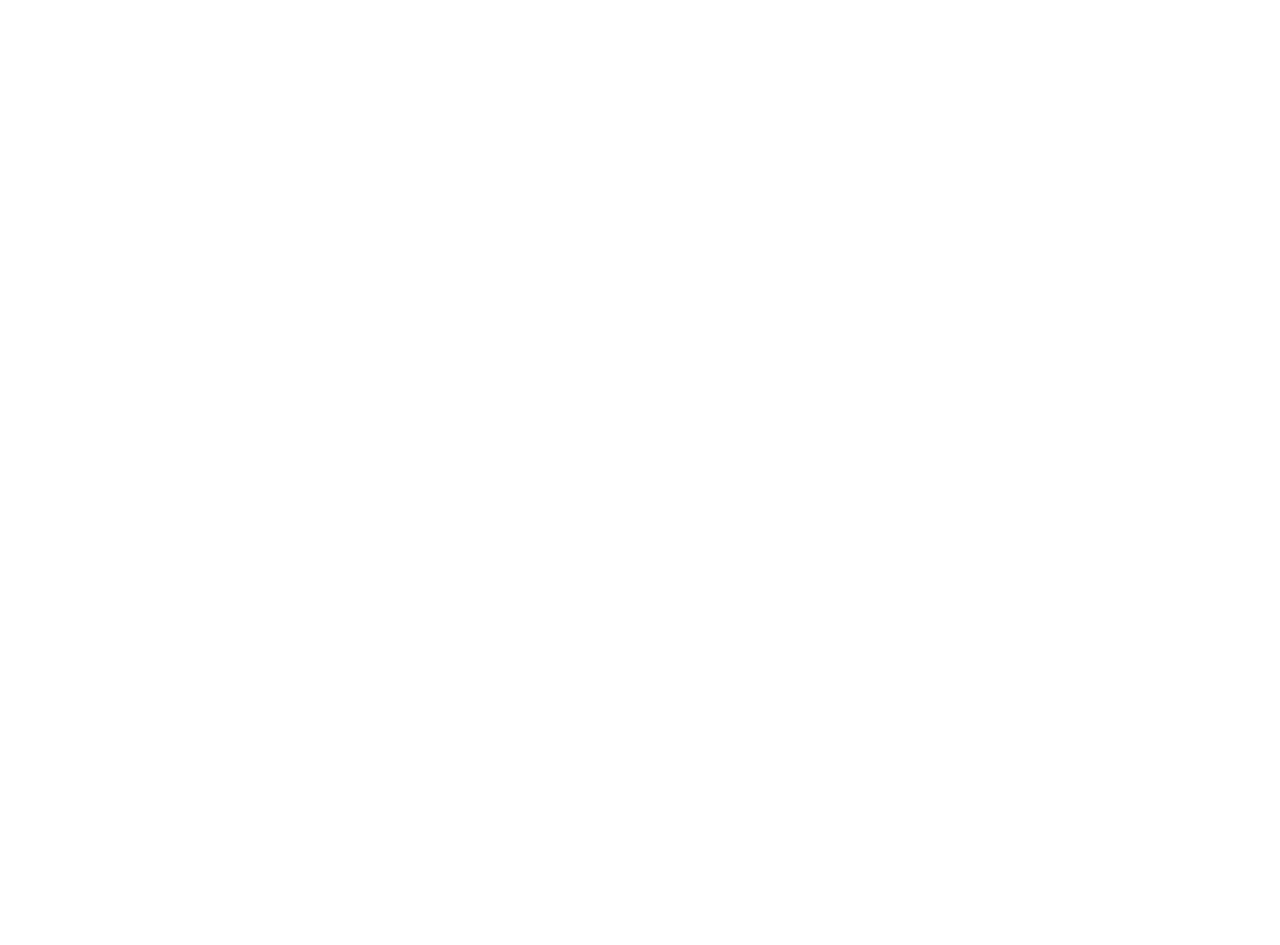
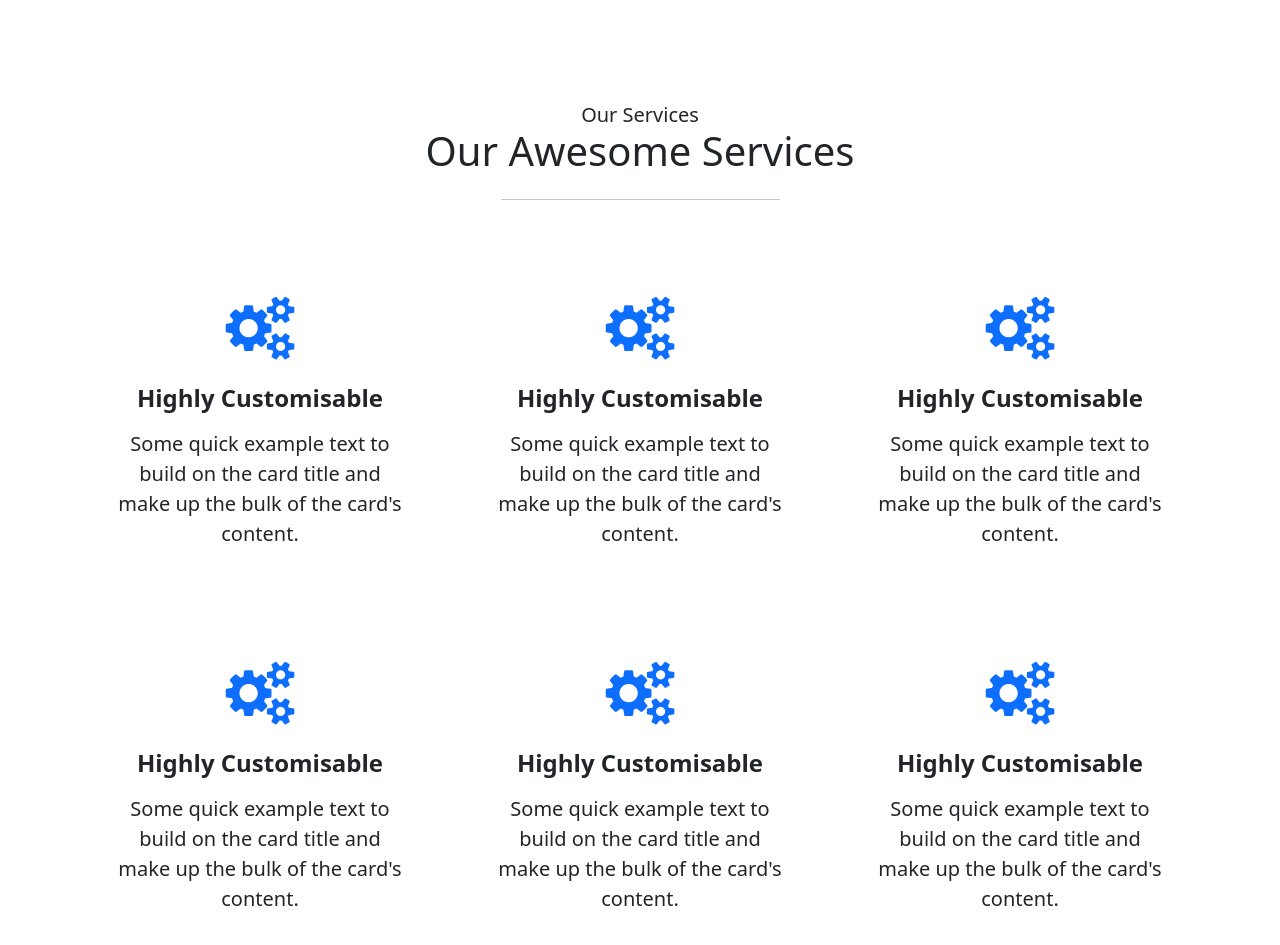
Before and after one commit to annpeacesnr/mernweb, a React (Create React App) app: page /services in a window 1280 px wide. Shown: the part 1080-2025 px from the top of the page. Before the commit the page ends 1135 px from the top, so only its background shows below. Built offline with nearby package versions, Linux system fonts and the light colour scheme.

Commit message:
added bootstrap card containers

```diff
--- a/src/App.js
+++ b/src/App.js
@@ -2,6 +2,7 @@
 import Navbar from './components/Navbar';
 import Home from './components/Home';
 import About from './components/About';
+import Services from './components/Services';
 
 function App() {
   return (
@@ -9,6 +10,7 @@
     <Navbar/>
     <Home/>
     <About/>
+    <Services />
     </>
   );
 }
--- /dev/null
+++ b/src/components/Services.jsx
@@ -0,0 +1,99 @@
+import React from "react";
+
+const Services = () => {
+  return (
+    <div>
+      <div id="service">
+        <div className="container my-5 py-5">
+          <div className="row">
+            <div className="col-12">
+              <h3 className="fs-5 text-center mb-0">Our Services</h3>
+              <h1 className="display-6 text-center mb-4">
+                Our <b>Awesome</b> Services
+              </h1>
+              <hr className="w-25 mx-auto" />
+            </div>
+          </div>
+          <div className="row mt-5">
+            <div className="col-md-4">
+              <div class="card p-3 border-0">
+                <div class="card-body text-center">
+                    <i className="fa fa-cogs fa-4x mb-4 text-primary"></i>
+                  <h5 class="card-title mb-3 fs-4 fw-bold">Highly Customisable</h5>
+                  <p class="card-text lead">
+                    Some quick example text to build on the card title and make
+                    up the bulk of the card's content.
+                  </p>
+                </div>
+              </div>
+            </div>
+            <div className="col-md-4">
+              <div class="card p-3 border-0">
+                <div class="card-body text-center">
+                    <i className="fa fa-cogs fa-4x mb-4 text-primary"></i>
+                  <h5 class="card-title mb-3 fs-4 fw-bold">Highly Customisable</h5>
+                  <p class="card-text lead">
+                    Some quick example text to build on the card title and make
+                    up the bulk of the card's content.
+                  </p>
+                </div>
+              </div>
+            </div>
+            <div className="col-md-4">
+              <div class="card p-3 border-0">
+                <div class="card-body text-center">
+                    <i className="fa fa-cogs fa-4x mb-4 text-primary"></i>
+                  <h5 class="card-title mb-3 fs-4 fw-bold">Highly Customisable</h5>
+                  <p class="card-text lead">
+                    Some quick example text to build on the card title and make
+                    up the bulk of the card's content.
+                  </p>
+                </div>
+              </div>
+            </div>
+          </div>
+          <div className="row mt-5">
+            <div className="col-md-4">
+              <div class="card p-3 border-0">
+                <div class="card-body text-center">
+                    <i className="fa fa-cogs fa-4x mb-4 text-primary"></i>
+                  <h5 class="card-title mb-3 fs-4 fw-bold">Highly Customisable</h5>
+                  <p class="card-text lead">
+                    Some quick example text to build on the card title and make
+                    up the bulk of the card's content.
+                  </p>
+                </div>
+              </div>
+            </div>
+            <div className="col-md-4">
+              <div class="card p-3 border-0">
+                <div class="card-body text-center">
+                    <i className="fa fa-cogs fa-4x mb-4 text-primary"></i>
+                  <h5 class="card-title mb-3 fs-4 fw-bold">Highly Customisable</h5>
+                  <p class="card-text lead">
+                    Some quick example text to build on the card title and make
+                    up the bulk of the card's content.
+                  </p>
+                </div>
+              </div>
+            </div>
+            <div className="col-md-4">
+              <div class="card p-3 border-0">
+                <div class="card-body text-center">
+                    <i className="fa fa-cogs fa-4x mb-4 text-primary"></i>
+                  <h5 class="card-title mb-3 fs-4 fw-bold">Highly Customisable</h5>
+                  <p class="card-text lead">
+                    Some quick example text to build on the card title and make
+                    up the bulk of the card's content.
+                  </p>
+                </div>
+              </div>
+            </div>
+          </div>
+        </div>
+      </div>
+    </div>
+  );
+};
+
+export default Services;
```
